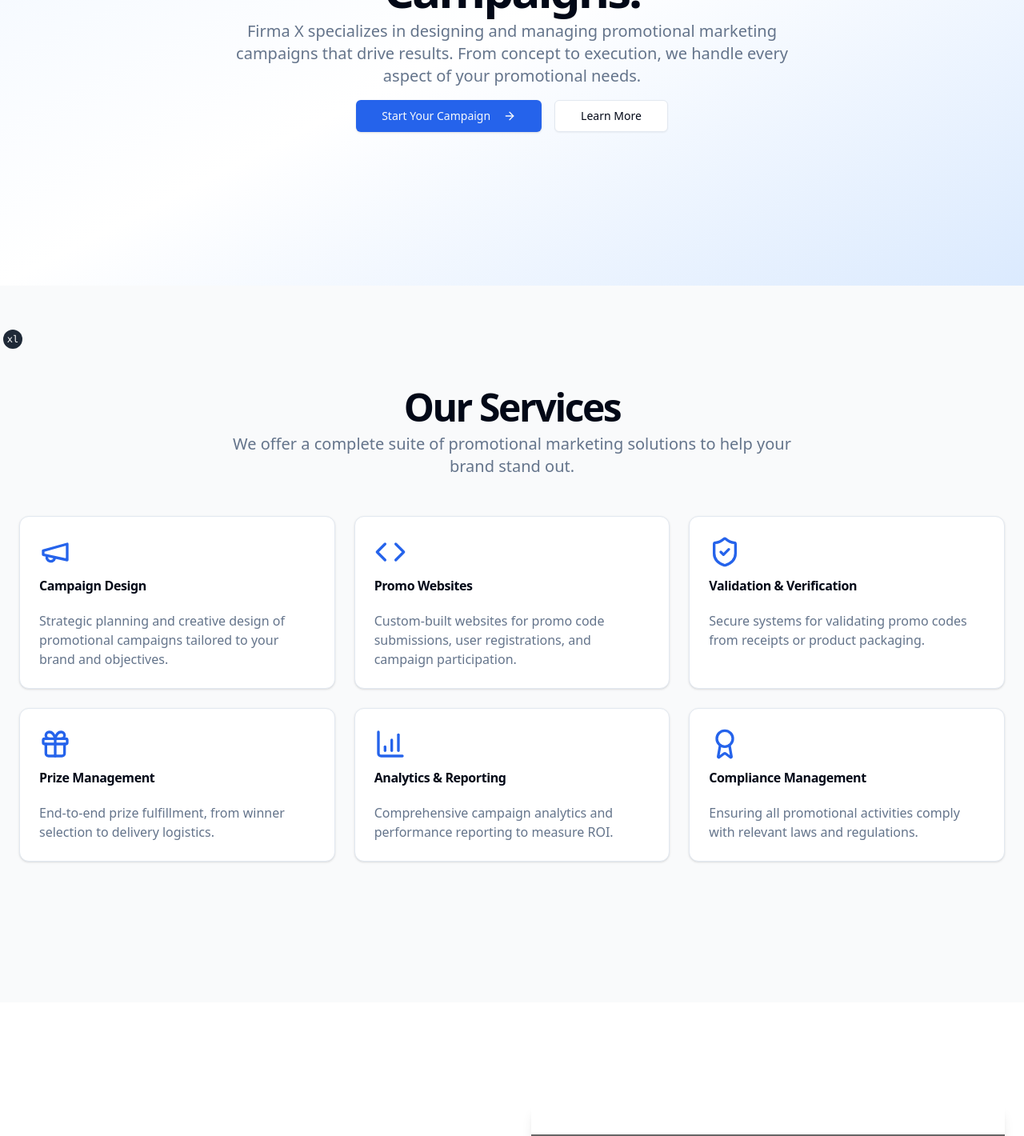
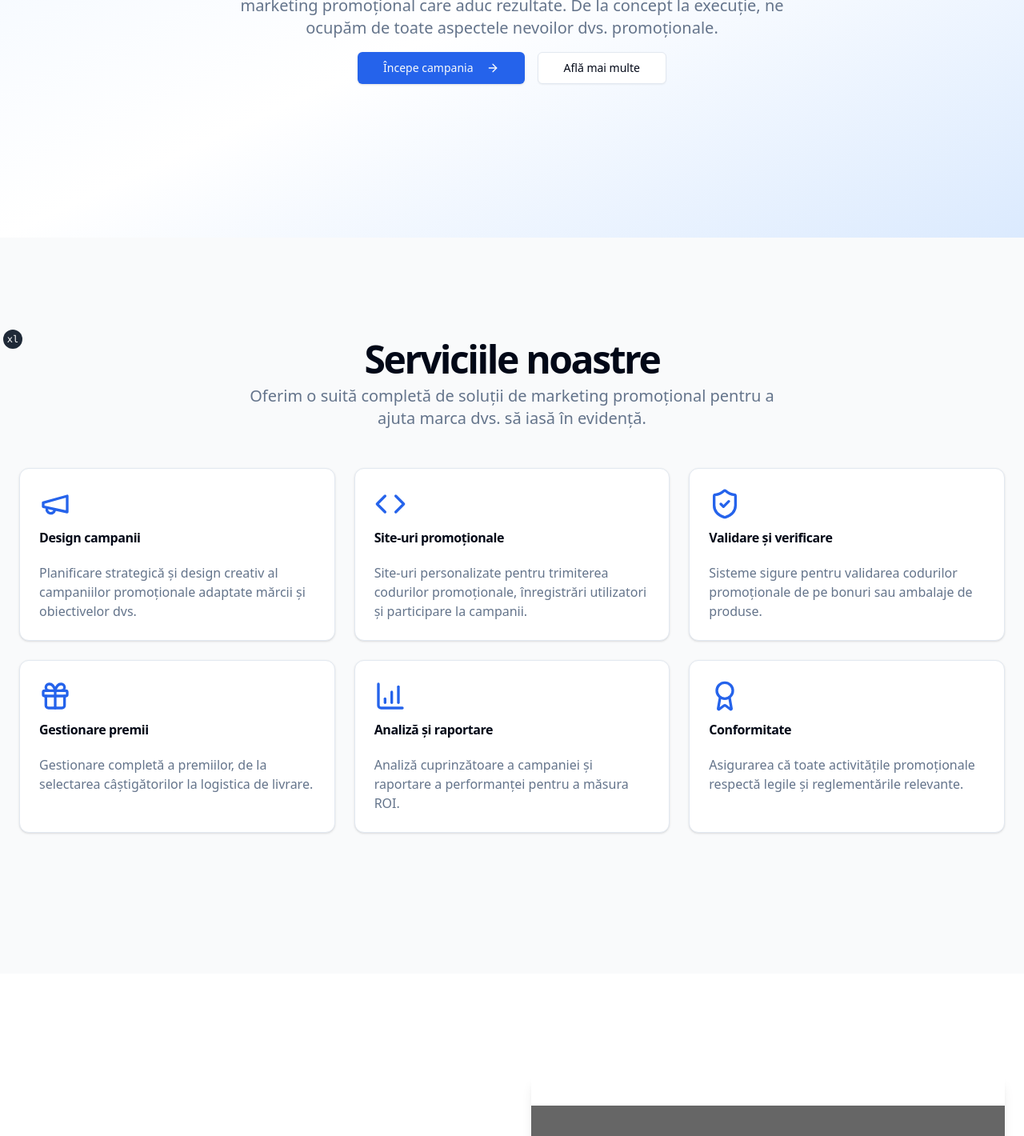
Before and after one commit to paulmocf/some-project, a Next.js app: page / in a window 1280 px wide. Shown: the part 360-1780 px from the top of the page at 80% size. Built offline with nearby package versions, Linux system fonts and the light colour scheme.

Commit message:
refactor packages + extract function handle scroll

```diff
--- a/src/app/components/about.tsx
+++ b/src/app/components/sections/about.tsx
@@ -1,10 +1,10 @@
 "use client"
 
 import Image from "next/image"
-import { CheckCircle } from "lucide-react"
+import {CheckCircle} from "lucide-react"
 import {useTranslation} from "react-i18next";
 
-export function AboutSection() {
+export function About() {
     const { t } = useTranslation();
 
     const benefits = [
--- a/src/app/components/contact.tsx
+++ b/src/app/components/sections/contact.tsx
@@ -6,7 +6,7 @@
 import {Mail, MapPin, Phone} from "lucide-react"
 import {useTranslation} from "react-i18next";
 
-export function ContactSection() {
+export function Contact() {
     const { t } = useTranslation()
 
     return (
--- a/src/app/components/header.tsx
+++ b/src/app/components/sections/header.tsx
@@ -3,12 +3,13 @@
 import Link from "next/link";
 import {Button} from "@/components/ui/button";
 import React, {useState} from "react";
-import {ThemeToggler} from "@/app/components/ThemeToggler";
+import {ThemeToggler} from "@/app/components/togglers/theme-toggler";
 import {Sheet, SheetContent, SheetTrigger} from "@/components/ui/sheet";
 import {Menu} from "lucide-react";
 import '@/lib/i18n/i18n'
 import {useTranslation} from "react-i18next";
-import {LanguageSwitcher} from "@/app/components/language-switcher";
+import {LanguageToggler} from "@/app/components/togglers/language-toggler";
+import handleSmoothScrolling from "@/lib/handleSmoothScrolling";
 
 
 export default function Header() {
@@ -23,24 +24,12 @@
         {name: t("navbar.contact"), href: "#contact"},
     ]
 
-    function getOnClick() {
-        return (event: React.SyntheticEvent) => {
-            event.preventDefault();
+
+
+    function handleClick() {
+        return (e: React.SyntheticEvent) => {
+            handleSmoothScrolling()(e)
             setIsOpen(false)
-            const target = event.target as HTMLAnchorElement;
-            const id = target.getAttribute('href')?.replace('#', '');
-            const element = document.getElementById(String(id));
-            const navbar = document.getElementById('aaa'); // Ia înălțimea navbarului
-
-            if (element) {
-                const navbarHeight = navbar?.offsetHeight ?? 0; // Obține înălțimea navbarului (fallback la 0)
-                const targetPosition = element.offsetTop - navbarHeight; // Ajustează poziția de scroll
-                window.scrollTo({
-                    top: targetPosition,
-                    behavior: 'smooth'
-                });
-            }
-
         };
     }
 
@@ -59,7 +48,10 @@
                     {navItems.map((item) => (
                         <a key={item.name} href={item.href}
                            className="text-sm font-medium transition-colors hover:text-blue-600"
-                           onClick={getOnClick()}>
+                           onClick={(e) => {
+                               handleSmoothScrolling()(e)
+                               setIsOpen(false)
+                           }}>
                             {item.name}
                         </a>
                     ))}
@@ -67,7 +59,7 @@
 
                 <div className="hidden md:flex items-center gap-5">
                     <ThemeToggler/>
-                    <LanguageSwitcher/>
+                    <LanguageToggler/>
                     <Button><a href="#contact">Contact</a></Button>
                 </div>
 
@@ -86,7 +78,7 @@
                                 <a
                                     key={item.name}
                                     className="text-lg font-medium transition-colors hover:text-blue-600"
-                                    onClick={getOnClick()}
+                                    onClick={handleClick()}
                                     href={item.href}>
                                     {item.name}
                                 </a>
@@ -95,7 +87,7 @@
 
                         <div className="flex items-center justify-center ">
                             <ThemeToggler/>
-                            <LanguageSwitcher/>
+                            <LanguageToggler/>
                         </div>
                     </SheetContent>
                 </Sheet>
--- a/src/app/components/HeroSection.tsx
+++ b/src/app/components/sections/hero.tsx
@@ -3,9 +3,11 @@
 import {Button} from "@/components/ui/button";
 import {ArrowRight} from "lucide-react";
 import {useTranslation} from "react-i18next";
+import React from "react";
+import handleSmoothScrolling from "@/lib/handleSmoothScrolling";
 
-export function HeroSection() {
-    const { t } = useTranslation()
+export function Hero() {
+    const {t} = useTranslation()
     return (
         <section className="relative w-full py-12 md:py-24 lg:py-32 xl:py-48">
             <div className="absolute inset-0 hero-gradient z-[-1]"></div>
@@ -20,11 +22,15 @@
                         </p>
                     </div>
                     <div className="space-x-4">
-                        <Button size="lg" className="bg-blue-600 hover:bg-blue-700 dark:bg-blue-500 dark:hover:bg-blue-600">
-                            {t("hero.startCampaign")} <ArrowRight className="ml-2 h-4 w-4" />
+                        <Button size="lg"
+                                className="bg-blue-600 hover:bg-blue-700 dark:bg-blue-500 dark:hover:bg-blue-600">
+                            <a href="#contact" onClick={handleSmoothScrolling()}>{t("hero.startCampaign")}</a>
+                            <ArrowRight className="ml-2 h-4 w-4"/>
                         </Button>
                         <Button variant="outline" size="lg">
-                            {t("hero.learnMore")}
+                            <a href="#about" onClick={handleSmoothScrolling()}>
+                                {t("hero.learnMore")}
+                            </a>
                         </Button>
                     </div>
                 </div>
--- a/src/app/components/ServicesSection.tsx
+++ b/src/app/components/sections/services.tsx
@@ -4,7 +4,7 @@
 import {Card, CardContent, CardDescription, CardHeader, CardTitle} from "@/components/ui/card"
 import {useTranslation} from "react-i18next";
 
-export function ServicesSection() {
+export function Services() {
     const {t} = useTranslation()
 
     const services = [
@@ -46,7 +46,7 @@
                 <div className="container px-4 md:px-6">
                     <div className="flex flex-col items-center justify-center space-y-4 text-center">
                         <div className="space-y-2">
-                            <h2 className="text-3xl font-bold tracking-tighter sm:text-4xl md:text-5xl">                                {t("services.title")}</h2>
+                            <h2 className="text-3xl font-bold tracking-tighter sm:text-4xl md:text-5xl">{t("services.title")}</h2>
                             <p className="mx-auto max-w-[700px] text-muted-foreground md:text-xl">
                                 {t("services.description")}
                             </p>
--- a/src/app/layout.tsx
+++ b/src/app/layout.tsx
@@ -1,9 +1,9 @@
 import type {Metadata} from "next";
 import {Geist, Geist_Mono} from "next/font/google";
 import "./globals.css";
-import {ThemeProvider} from "./components/theme-provider";
+import {ThemeProvider} from "@/lib/theme-provider";
 import {TailwindIndicator} from "@/app/components/tailwindindicator";
-import Header from "@/app/components/header";
+import Header from "@/app/components/sections/header";
 
 const geistSans = Geist({
     variable: "--font-geist-sans",
--- a/src/app/page.tsx
+++ b/src/app/page.tsx
@@ -1,15 +1,15 @@
-import {HeroSection} from "@/app/components/HeroSection";
-import {ServicesSection} from "@/app/components/ServicesSection";
-import {ContactSection} from "@/app/components/contact";
-import {AboutSection} from "@/app/components/about";
+import {Hero} from "@/app/components/sections/hero";
+import {Services} from "@/app/components/sections/services";
+import {Contact} from "@/app/components/sections/contact";
+import {About} from "@/app/components/sections/about";
 
 export default function Home() {
     return (
         <>
-            <HeroSection/>
-            <ServicesSection/>
-            <AboutSection/>
-            <ContactSection/>
+            <Hero/>
+            <Services/>
+            <About/>
+            <Contact/>
         </>
     );
 }
--- /dev/null
+++ b/src/lib/handleSmoothScrolling.ts
@@ -0,0 +1,22 @@
+import React from "react";
+
+export default function handleSmoothScrolling() {
+    return (event: React.SyntheticEvent) => {
+        console.log(event.target)
+        event.preventDefault();
+        const target = event.target as HTMLAnchorElement;
+        const id = target.getAttribute('href')?.replace('#', '');
+        const element = document.getElementById(String(id));
+        const navbar = document.getElementById('aaa'); // Ia înălțimea navbarului
+
+        if (element) {
+            const navbarHeight = navbar?.offsetHeight ?? 0; // Obține înălțimea navbarului (fallback la 0)
+            const targetPosition = element.offsetTop - navbarHeight; // Ajustează poziția de scroll
+            window.scrollTo({
+                top: targetPosition,
+                behavior: 'smooth'
+            });
+        }
+
+    };
+}
--- a/src/lib/i18n/i18n.ts
+++ b/src/lib/i18n/i18n.ts
@@ -27,6 +27,7 @@
     .init({
         resources,
         fallbackLng: "ro",
+        lng:"ro",
         debug: process.env.NODE_ENV === "development",
 
         interpolation: {
```
Also changed, not shown: src/app/components/togglers/language-toggler.tsx (renamed from src/app/components/language-switcher.tsx, +5 -5 lines), src/app/components/togglers/theme-toggler.tsx (renamed from src/app/components/ThemeToggler.tsx), src/lib/theme-provider.tsx (renamed from src/app/components/theme-provider.tsx).
